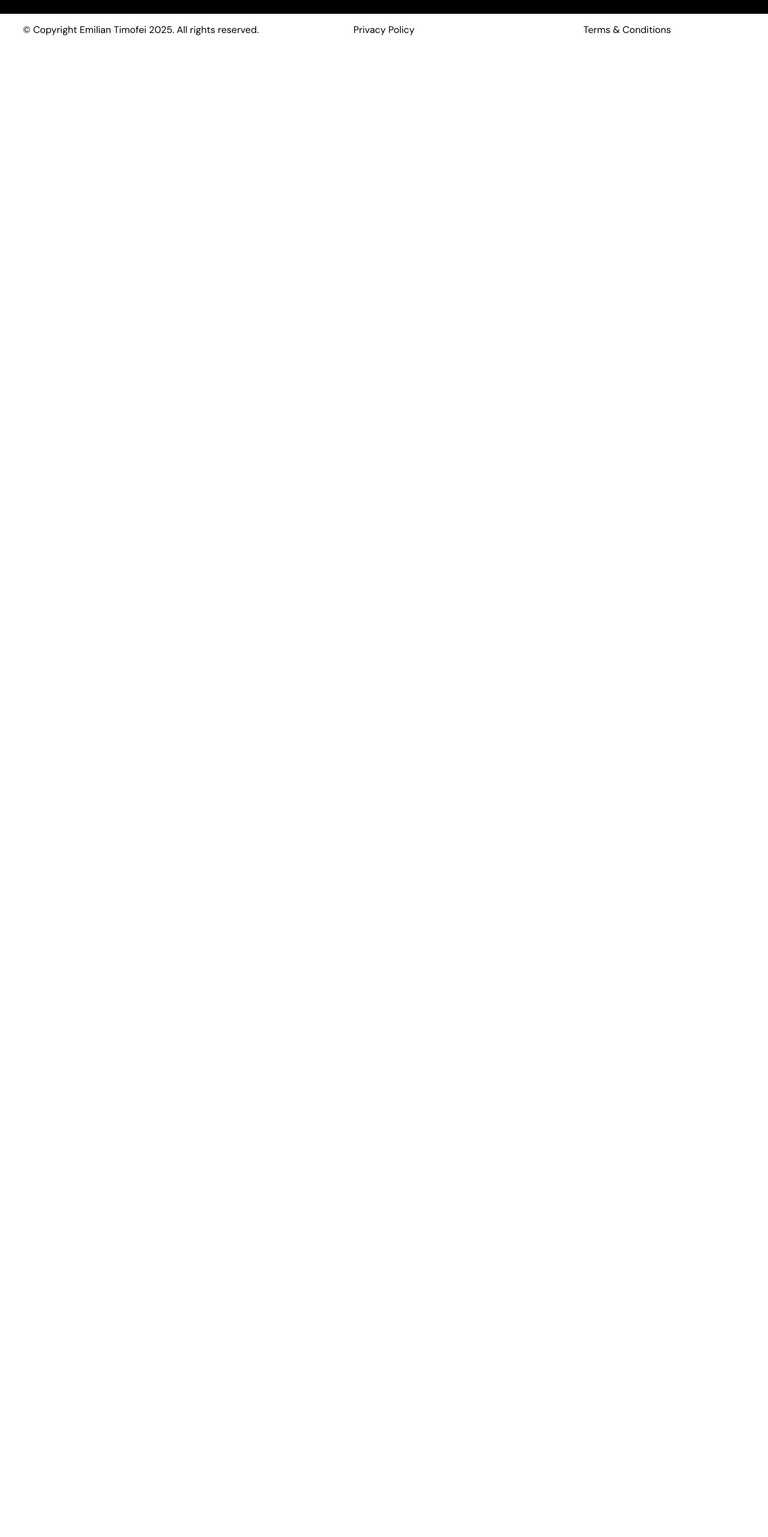
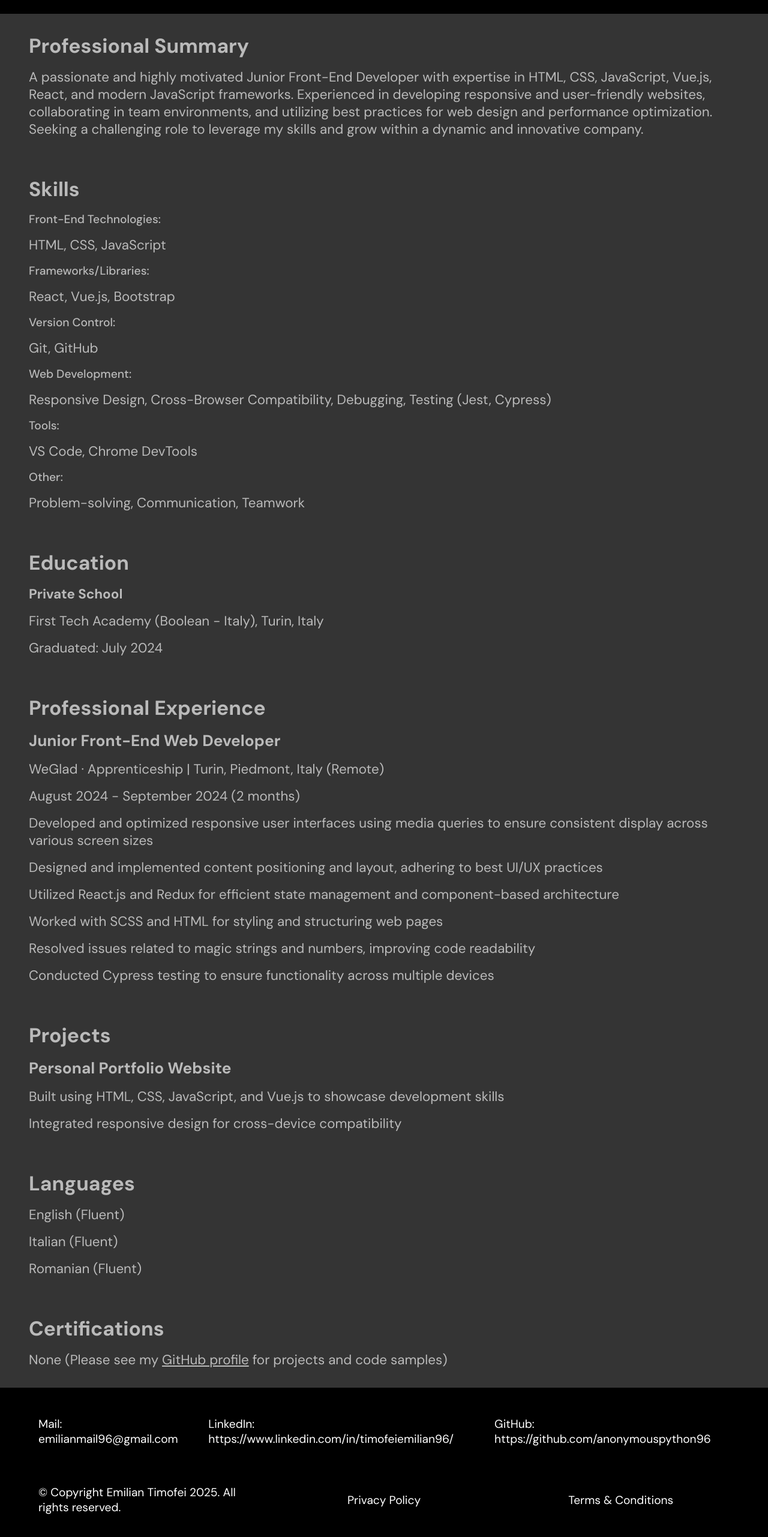
Before and after one commit to anonymouspython96/side-project, a Vue app: page /cv in a window 1280 px wide. Shown: the part 59-2622 px from the top of the page at 60% size. Before the commit the page ends 800 px from the top, so only its background shows below. Built offline with nearby package versions, Linux system fonts and the light colour scheme; a web font is replaced by a local one.

Commit message:
CV page done

```diff
--- a/src/assets/main.css
+++ b/src/assets/main.css
@@ -13,6 +13,7 @@
   --color-ared: #880000;
   --color-grey: #222222;
   --color-lgrey: #343434;
+  --color-bagrey: #bababa;
 }
 
 /*anchor as buttons*/
@@ -33,7 +34,8 @@ header a:hover{
     var(--color-myred),
     var(--color-red)
   );
-  color: var(--color-black);
+  color: var(--color-white);
+  font-weight: bold;
   font-size: 1.8rem;
 }
 
--- a/src/components/Footer.vue
+++ b/src/components/Footer.vue
@@ -1,8 +1,21 @@
 <template>
-  <footer>
-    <p>&copy; Copyright Emilian Timofei 2025. All rights reserved.</p>
-    <p><a href="#">Privacy Policy</a></p>
-    <p><a href="#">Terms & Conditions</a></p>
+  <footer id="footer">
+    <article>
+      <section>
+        Mail: <a href="emilianmail96@gmail.com">emilianmail96@gmail.com</a>
+      </section>
+      <section>
+        LinkedIn: <a href="https://www.linkedin.com/in/timofeiemilian96/">https://www.linkedin.com/in/timofeiemilian96/</a>
+      </section>
+      <section>
+        GitHub: <a href="https://github.com/anonymouspython96">https://github.com/anonymouspython96</a>
+      </section>
+    </article>
+    <article>
+      <p>&copy; Copyright Emilian Timofei 2025. All rights reserved.</p>
+      <p><a href="#">Privacy Policy</a></p>
+      <p><a href="#">Terms & Conditions</a></p>
+    </article>
   </footer>
 </template>
 
@@ -16,9 +29,18 @@ export default {
 footer {
   width: 100%;
   padding: 16px 32px;
+  background-color: var(--color-black);
+  display: grid;
+  grid-template-rows: 1fr 1fr;
+  font-size: 1.2rem;
+}
+
+article {
   display: flex;
-  justify-content: space-around;
-  background-color: white;
+  gap: 32px;
+  justify-content: space-evenly;
+  color: var(--color-white);
+  padding: 2rem;
 }
 
 p {
--- a/src/components/Header.vue
+++ b/src/components/Header.vue
@@ -1,7 +1,7 @@
 <template>
   <header>
     <section id="ctm"> <!-- ctm = call to main -->
-        <h1>let Emilian Timofei <br>= "Frontend Developer";</h1>
+        <h1>let emilianTimofei = "Frontend Developer";</h1>
         <p>Qui troverai una breve descrizione di chi sono, il mio CV, la mia cover letter ed i miei contatti!</p>
         <a href="#main">Scopri come<i class="fa-regular fa-circle-down"></i></a>
     </section>
--- a/src/components/Main.vue
+++ b/src/components/Main.vue
@@ -21,7 +21,7 @@ main {
   width: 100%;
   display: grid;
   grid-template-columns: 1fr 1fr;
-background-color: var(--color-black);
+  background: linear-gradient(to bottom, var(--color-myred), var(--color-black));
 }
 
 .intro {
--- a/src/views/Cv.vue
+++ b/src/views/Cv.vue
@@ -1,9 +1,148 @@
 <template>
+  <div id="cv">
+  <section>
+    <h2>Professional Summary</h2>
+    <p>
+      A passionate and highly motivated Junior Front-End Developer with
+      expertise in HTML, CSS, JavaScript, Vue.js, React, and modern JavaScript
+      frameworks. Experienced in developing responsive and user-friendly
+      websites, collaborating in team environments, and utilizing best practices
+      for web design and performance optimization. Seeking a challenging role to
+      leverage my skills and grow within a dynamic and innovative company.
+    </p>
+  </section>
+
+  <section>
+    <h2>Skills</h2>
+    <dl>
+      <dt>Front-End Technologies:</dt>
+      <dd>HTML, CSS, JavaScript</dd>
+
+      <dt>Frameworks/Libraries:</dt>
+      <dd>React, Vue.js, Bootstrap</dd>
+
+      <dt>Version Control:</dt>
+      <dd>Git, GitHub</dd>
+
+      <dt>Web Development:</dt>
+      <dd>
+        Responsive Design, Cross-Browser Compatibility, Debugging, Testing
+        (Jest, Cypress)
+      </dd>
+
+      <dt>Tools:</dt>
+      <dd>VS Code, Chrome DevTools</dd>
+
+      <dt>Other:</dt>
+      <dd>Problem-solving, Communication, Teamwork</dd>
+    </dl>
+  </section>
+
+  <section>
+    <h2>Education</h2>
+    <p><strong>Private School</strong></p>
+    <p>First Tech Academy (Boolean - Italy), Turin, Italy</p>
+    <p>Graduated: July 2024</p>
+  </section>
+
+  <section>
+    <h2>Professional Experience</h2>
+    <div>
+      <h3>Junior Front-End Web Developer</h3>
+      <p>WeGlad · Apprenticeship | Turin, Piedmont, Italy (Remote)</p>
+      <p>August 2024 - September 2024 (2 months)</p>
+      <ul>
+        <li>
+          Developed and optimized responsive user interfaces using media queries
+          to ensure consistent display across various screen sizes
+        </li>
+        <li>
+          Designed and implemented content positioning and layout, adhering to
+          best UI/UX practices
+        </li>
+        <li>
+          Utilized React.js and Redux for efficient state management and
+          component-based architecture
+        </li>
+        <li>Worked with SCSS and HTML for styling and structuring web pages</li>
+        <li>
+          Resolved issues related to magic strings and numbers, improving code
+          readability
+        </li>
+        <li>
+          Conducted Cypress testing to ensure functionality across multiple
+          devices
+        </li>
+      </ul>
+    </div>
+  </section>
+
+  <section>
+    <h2>Projects</h2>
+    <div>
+      <h3>Personal Portfolio Website</h3>
+      <ul>
+        <li>
+          Built using HTML, CSS, JavaScript, and Vue.js to showcase development
+          skills
+        </li>
+        <li>Integrated responsive design for cross-device compatibility</li>
+      </ul>
+    </div>
+  </section>
+
+  <section>
+    <h2>Languages</h2>
+    <ul>
+      <li>English (Fluent)</li>
+      <li>Italian (Fluent)</li>
+      <li>Romanian (Fluent)</li>
+    </ul>
+  </section>
+
+  <section>
+    <h2>Certifications</h2>
+    <p>
+      None (Please see my
+      <a href="https://github.com/anonymouspython96" target="_blank"
+        >GitHub profile</a
+      >
+      for projects and code samples)
+    </p>
+  </section>
+</div>
 </template>
 
 <script>
-import '../assets/main.css';
+import "../assets/main.css";
 export default {
-  name: 'About',
+  name: "About",
 };
 </script>
+
+<style scoped>
+  * {
+    background-color: var(--color-lgrey);
+    color: var(--color-bagrey);
+  }
+  #cv {
+    font-size: 1.4rem;
+  }
+
+  section {
+    padding: 24px 48px;
+  }
+  h2 {
+    padding: 8px 0;
+  }
+  p, li, dt, dd, h3 {
+    padding: 8px 0;
+  }
+  li {
+    list-style: none;
+  }
+  dt {
+    font-size: 1.2rem;
+    font-weight: 500;
+  }
+</style>
```
Also changed, not shown: 1 other file (tests, documents, lock files or other folders).
